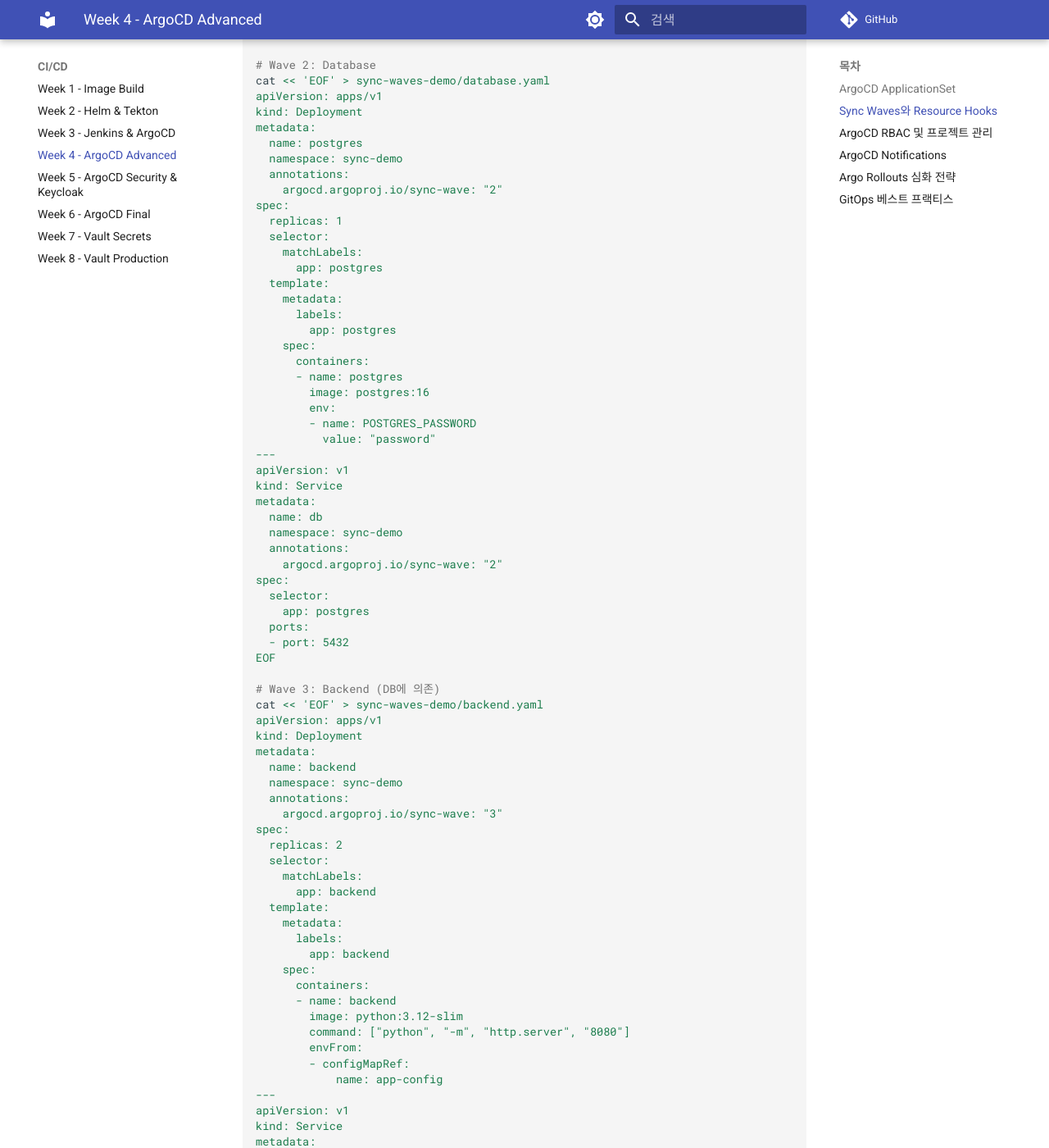
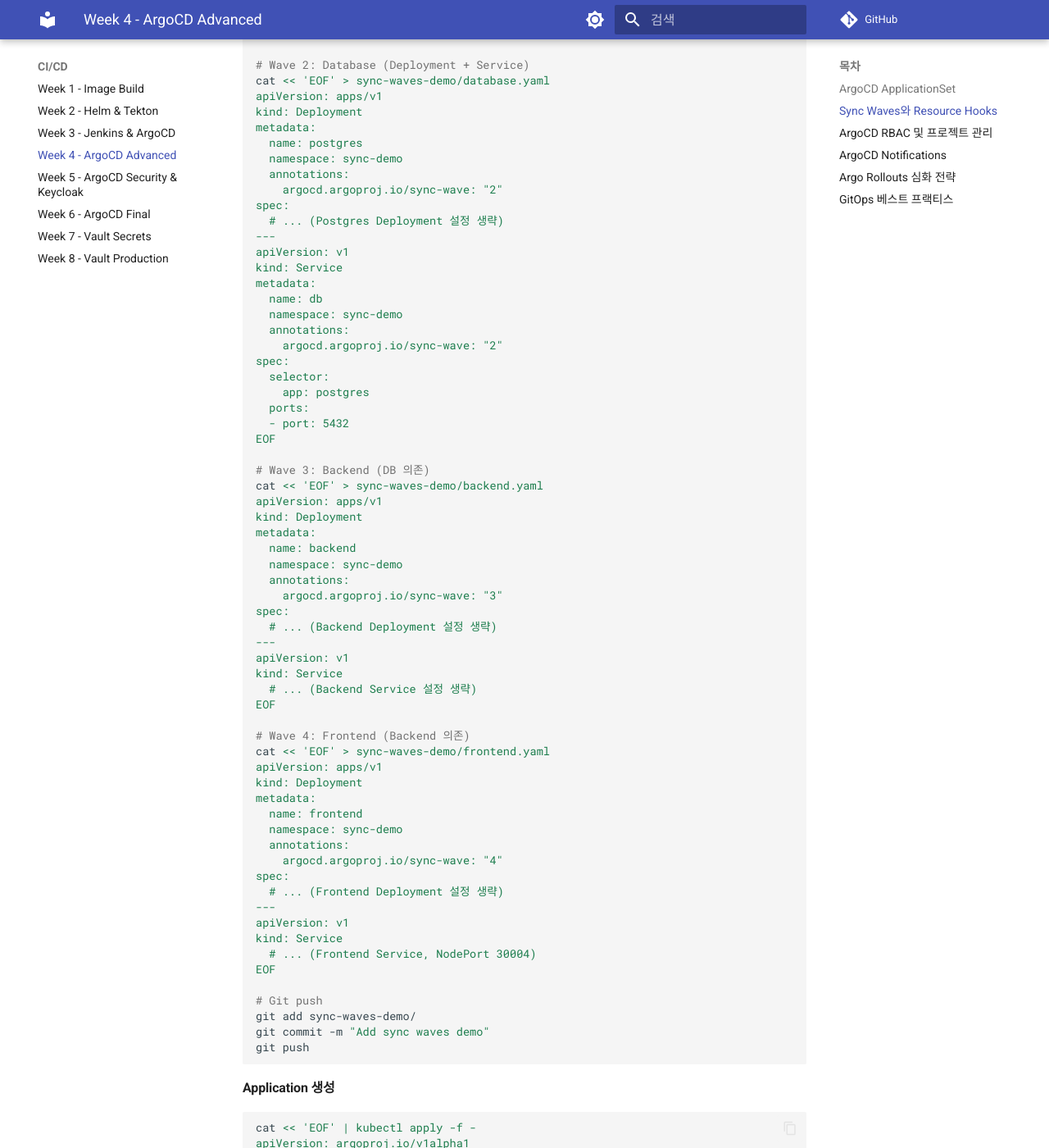
Before and after one commit to juwon8891/juwon8891.github.io, an MkDocs documentation site: the page built from docs/cicd/week4-argocd-advanced.md, in a window 1280 px wide and 1400 px high, scrolled down 9935 px. Shown: the whole window at 82% size. Built offline with MkDocs 1.6.1 and Material for MkDocs 9.7.7, drawn with Linux system fonts in a browser that asks for light colours; comment, search, counter and statistics services are not loaded; some of the changed text lies outside the part shown.

Commit message:
docs: Condense long code blocks (152 → 80, 134 → 70, 104 → 50 lines)
Shorten verbose code examples while preserving core structure:

1. CI/CD Week 4 (152 → 80 lines): Sync Waves demo
   - Keep Wave 0 (Namespace) and Wave 1 (ConfigMap) complete
   - Abbreviate Wave 2-4 with '# ... (생략)' comments

2. CI/CD Week 3 (134 → 70 lines): Helm chart creation
   - Shorten Deployment/Service YAML templates
   - Condense HTML content in values files

3. EKS Week 1 (104 → 50 lines): Terraform main.tf
   - Remove redundant VPC tags and settings
   - Simplify Managed Node Group configuration

```diff
--- a/docs/cicd/week4-argocd-advanced.md
+++ b/docs/cicd/week4-argocd-advanced.md
@@ -510,7 +510,7 @@ data:
   LOG_LEVEL: "info"
 EOF
 
-# Wave 2: Database
+# Wave 2: Database (Deployment + Service)
 cat << 'EOF' > sync-waves-demo/database.yaml
 apiVersion: apps/v1
 kind: Deployment
@@ -520,21 +520,7 @@ metadata:
   annotations:
     argocd.argoproj.io/sync-wave: "2"
 spec:
-  replicas: 1
-  selector:
-    matchLabels:
-      app: postgres
-  template:
-    metadata:
-      labels:
-        app: postgres
-    spec:
-      containers:
-      - name: postgres
-        image: postgres:16
-        env:
-        - name: POSTGRES_PASSWORD
-          value: "password"
+  # ... (Postgres Deployment 설정 생략)
 ---
 apiVersion: v1
 kind: Service
@@ -550,7 +536,7 @@ spec:
   - port: 5432
 EOF
 
-# Wave 3: Backend (DB에 의존)
+# Wave 3: Backend (DB 의존)
 cat << 'EOF' > sync-waves-demo/backend.yaml
 apiVersion: apps/v1
 kind: Deployment
@@ -560,38 +546,14 @@ metadata:
   annotations:
     argocd.argoproj.io/sync-wave: "3"
 spec:
-  replicas: 2
-  selector:
-    matchLabels:
-      app: backend
-  template:
-    metadata:
-      labels:
-        app: backend
-    spec:
-      containers:
-      - name: backend
-        image: python:3.12-slim
-        command: ["python", "-m", "http.server", "8080"]
-        envFrom:
-        - configMapRef:
-            name: app-config
+  # ... (Backend Deployment 설정 생략)
 ---
 apiVersion: v1
 kind: Service
-metadata:
-  name: backend
-  namespace: sync-demo
-  annotations:
-    argocd.argoproj.io/sync-wave: "3"
-spec:
-  selector:
-    app: backend
-  ports:
-  - port: 8080
-EOF
-
-# Wave 4: Frontend (Backend에 의존)
+  # ... (Backend Service 설정 생략)
+EOF
+
+# Wave 4: Frontend (Backend 의존)
 cat << 'EOF' > sync-waves-demo/frontend.yaml
 apiVersion: apps/v1
 kind: Deployment
@@ -601,33 +563,11 @@ metadata:
   annotations:
     argocd.argoproj.io/sync-wave: "4"
 spec:
-  replicas: 2
-  selector:
-    matchLabels:
-      app: frontend
-  template:
-    metadata:
-      labels:
-        app: frontend
-    spec:
-      containers:
-      - name: frontend
-        image: nginx:1.26.1
+  # ... (Frontend Deployment 설정 생략)
 ---
 apiVersion: v1
 kind: Service
-metadata:
-  name: frontend
-  namespace: sync-demo
-  annotations:
-    argocd.argoproj.io/sync-wave: "4"
-spec:
-  type: NodePort
-  selector:
-    app: frontend
-  ports:
-  - port: 80
-    nodePort: 30004
+  # ... (Frontend Service, NodePort 30004)
 EOF
 
 # Git push
```
Also changed, not shown: docs/cicd/week3-jenkins-argocd.md (+8 -39 lines), docs/eks/week1-intro-deployment.md (+8 -36 lines).
